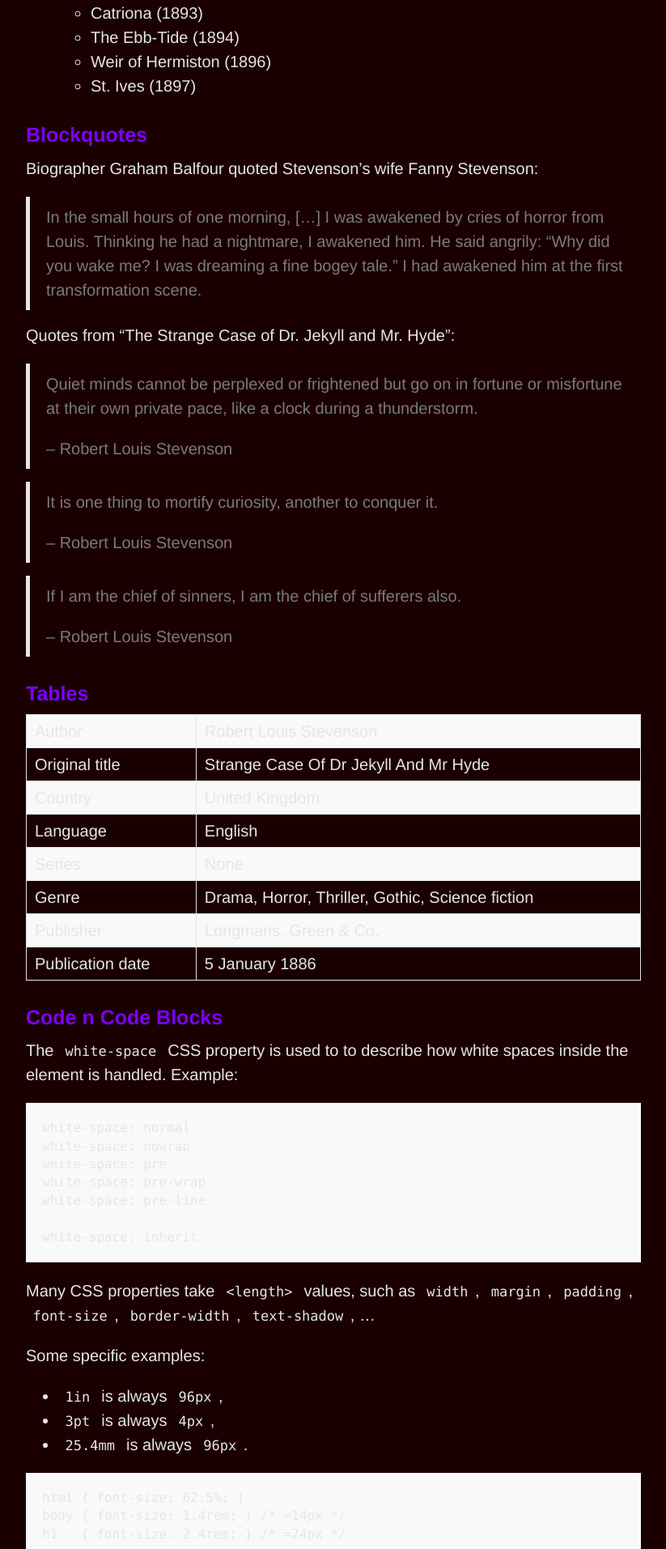
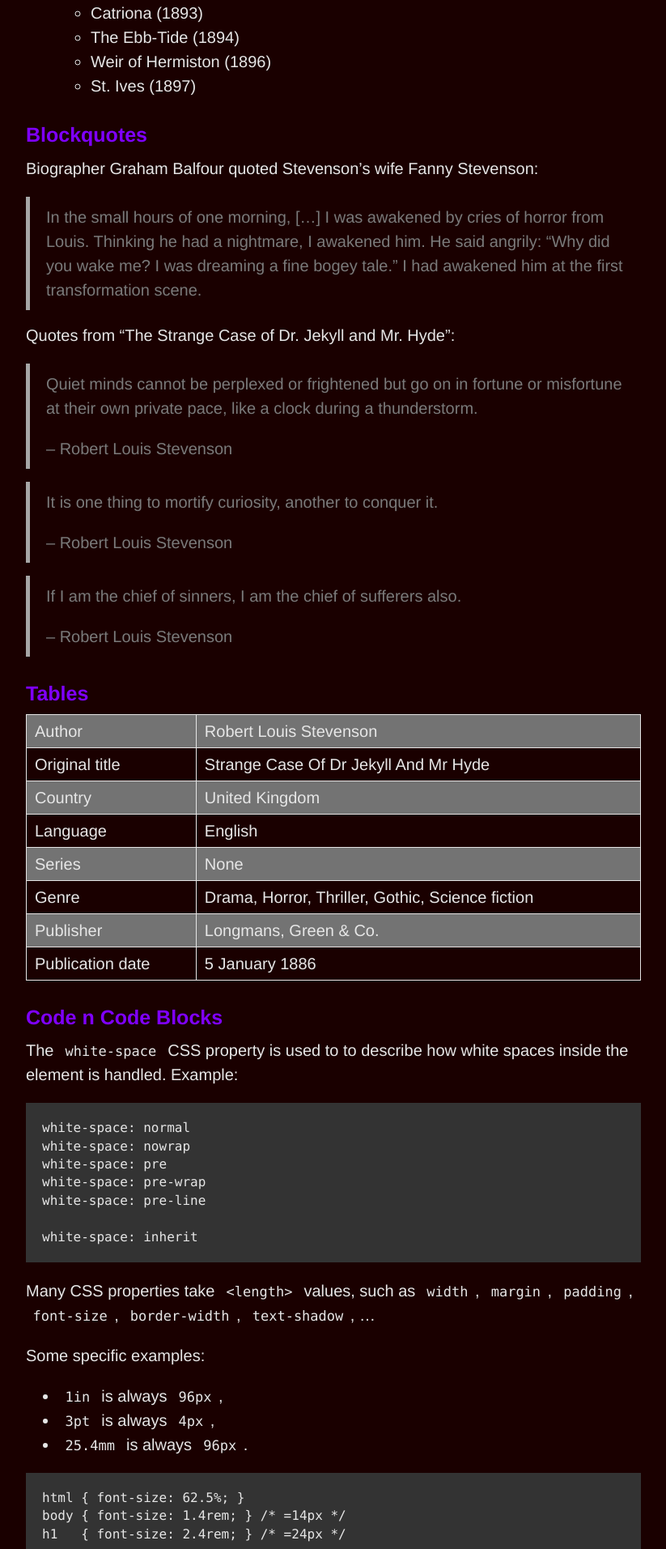
Before and after one commit to nightcrawler086/nightcrawler086.github.io, a Jekyll site: the page built from index.html, in a window 1280 px wide. Shown: the part 2676-4589 px from the top of the page at 81% size, without its empty margins (228-1051 px from the left). Built offline with Jekyll 4.4.1, drawn with Linux system fonts in a browser that asks for light colours.

Commit message:
changing the colors again

```diff
--- a/css/_settings.scss
+++ b/css/_settings.scss
@@ -23,10 +23,10 @@ $headings-color:        #7F00FF;    // h1,h2,h3,h4,h5,h6
 
 $strong-color:          #00FF00;    // strong
 
-$pre-background-color:  #f9f9f9;    // pre
+$pre-background-color:  #333333;    // pre
 
 $blockquote-color:        #7a7a7a;  // blockquote
-$blockquote-border-color: #e5e5e5;
+$blockquote-border-color: #a6a6a6;
 
 $table-border-color:         #e5e5e5;
-$table-odd-background-color: #f9f9f9;
+$table-odd-background-color: #737373;
```
